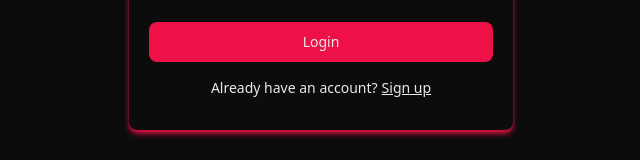
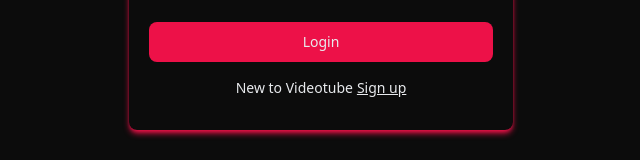
Before and after one commit to kavish224/vf, a React (Vite) app: page /signin in a window 1280 px wide. Shown: the part 358-518 px from the top of the page, without its empty margins (319-959 px from the left). Built offline with nearby package versions, Linux system fonts and the light colour scheme.

Commit message:
fix texts

```diff
--- a/src/components/NavBar.jsx
+++ b/src/components/NavBar.jsx
@@ -117,7 +117,7 @@ export const NavBar = () => {
                         </div>
                     ) : (
                         <button className="bg-x text-white px-4 py-2 rounded-lg" onClick={() => navigate("/signin")}>
-                            signin
+                            Signin
                         </button>
                     )}
                 </div>
--- a/src/pages/Signin.jsx
+++ b/src/pages/Signin.jsx
@@ -43,7 +43,7 @@ export const Signin = () => {
                             <Button label={"Login"} onClick={handleLogin}/>
                         </div>
                         <div className="flex items-center justify-center">
-                            <SubHeading label={"Already have an account?"}/>
+                            <SubHeading label={"New to Videotube"}/>
                             <Link to={"/signup"} className="block text-sm font-medium text-left py-2 mb-1 pl-1 underline">Sign up</Link>
                         </div>
                     </div>
```
